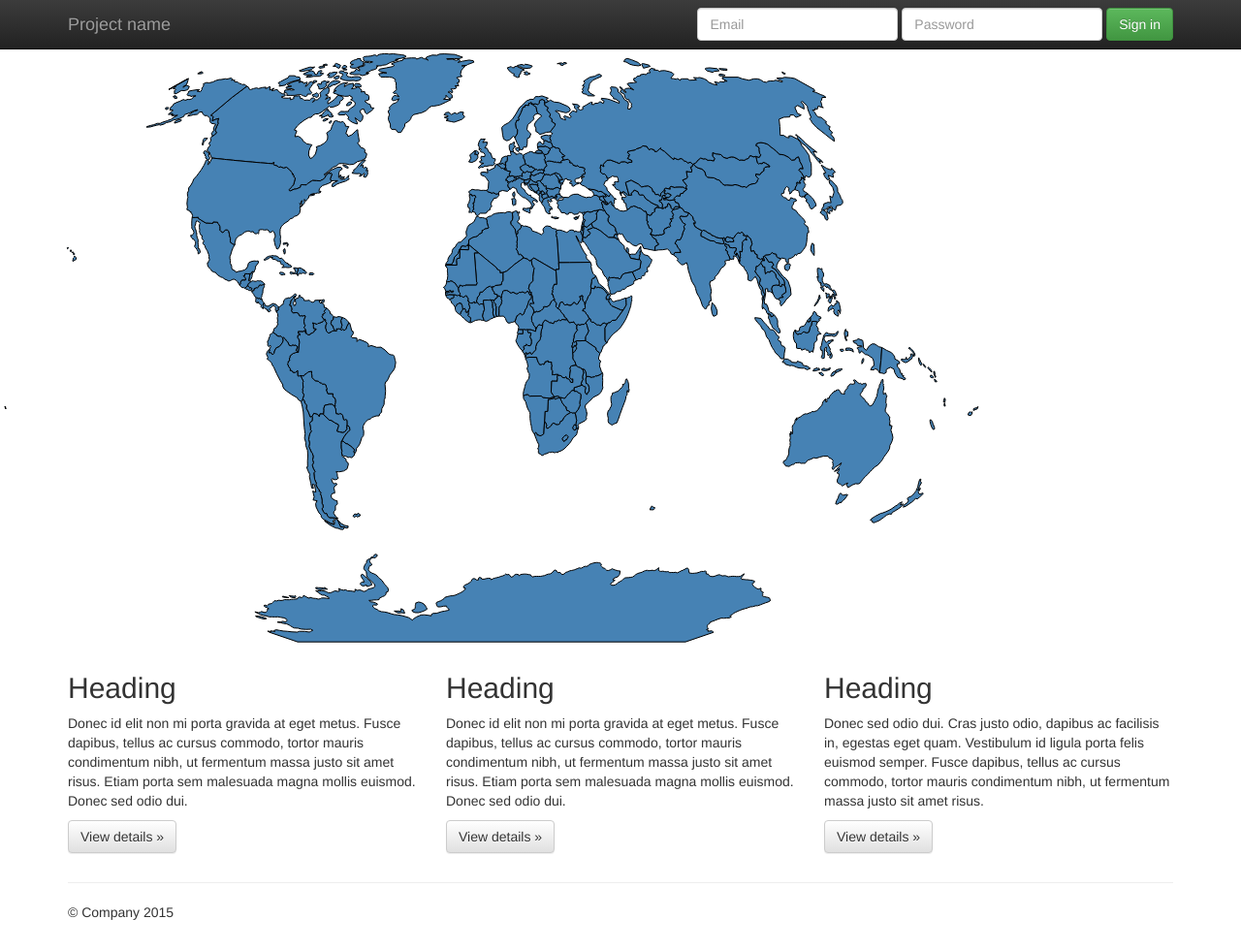
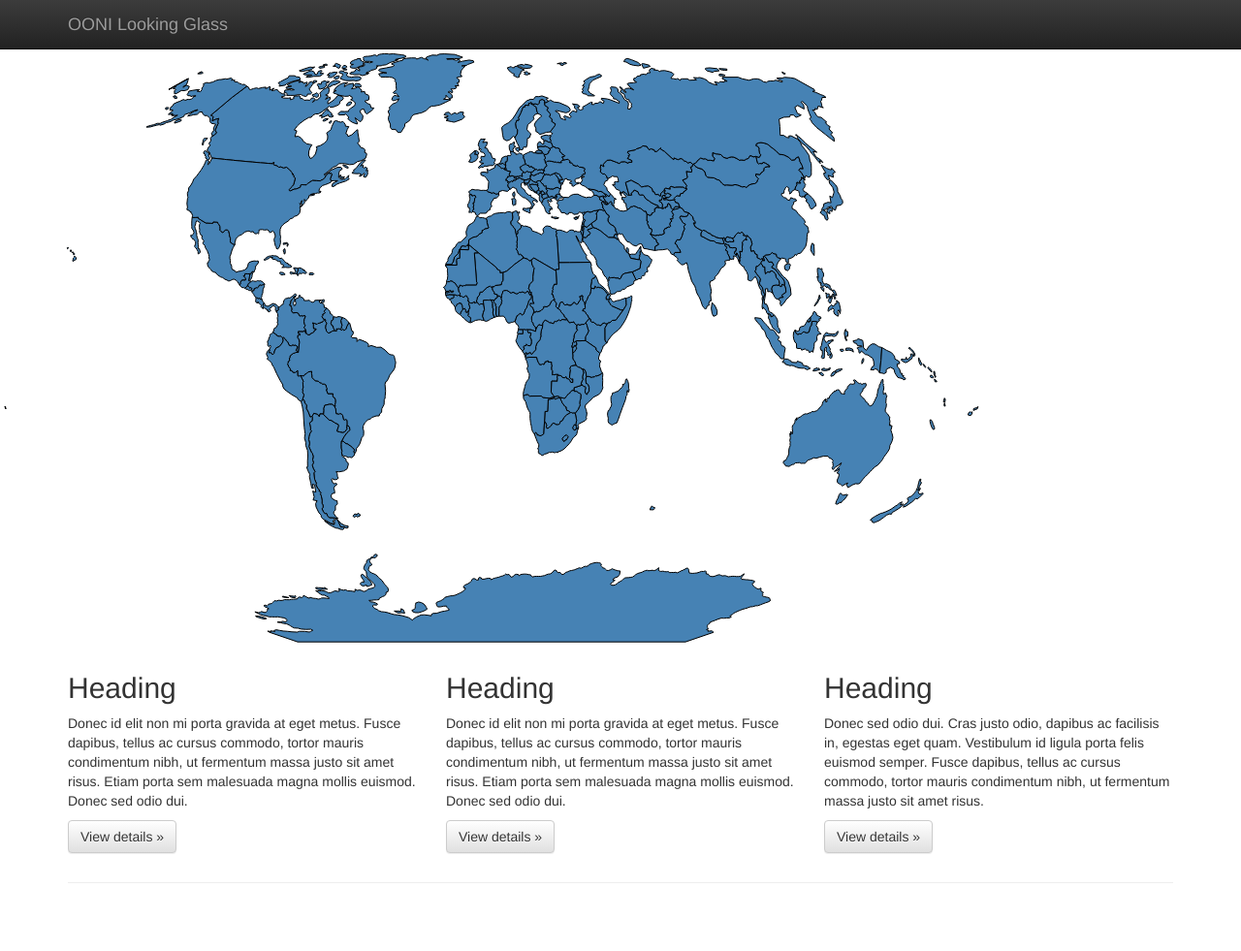
Before and after one commit to madebyjeffrey/ooni-looking-glass, a Flask app: page / in a window 1280 px wide. Shown: the whole page at 97% size. After the commit the page ends 911 px from the top, so only its background shows below. Run offline with Flask 2, Linux system fonts and the light colour scheme; some libraries are stand-ins or nearby versions.

Commit message:
remerge prior fix

```diff
--- a/templates/index.html
+++ b/templates/index.html
@@ -41,20 +41,9 @@
             <span class="icon-bar"></span>
             <span class="icon-bar"></span>
           </button>
-
-          <a class="navbar-brand" href="#">Project name</a>
+          <a class="navbar-brand" href="#">OONI Looking Glass</a>
         </div>
         <div id="navbar" class="navbar-collapse collapse">
-          <form class="navbar-form navbar-right" role="form">
-            <div class="form-group">
-              <input type="text" placeholder="Email" class="form-control">
-            </div>
-            <div class="form-group">
-              <input type="password" placeholder="Password" class="form-control">
-            </div>
-            <button type="submit" class="btn btn-success">Sign in</button>
-          </form>
-
         </div><!--/.navbar-collapse -->
       </div>
     </nav>
@@ -84,7 +73,7 @@
       <hr>
 
       <footer>
-        <p>&copy; Company 2015</p>
+        <p></p>
       </footer>
     </div> <!-- /container -->        <script src="//ajax.googleapis.com/ajax/libs/jquery/1.11.2/jquery.min.js"></script>
         <script>window.jQuery || document.write('<script src="static/js/vendor/jquery-1.11.2.min.js"><\/script>')</script>
```
